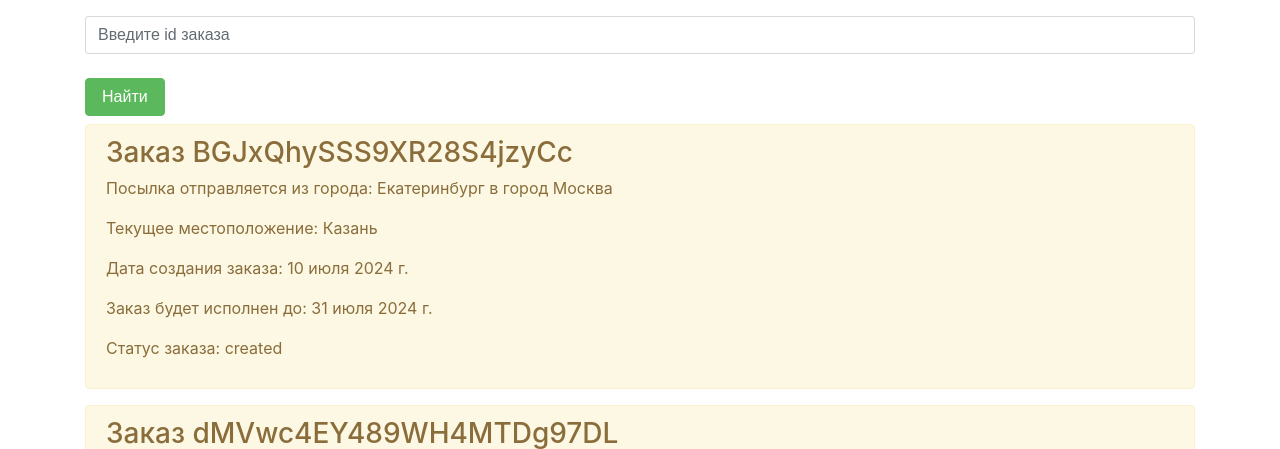
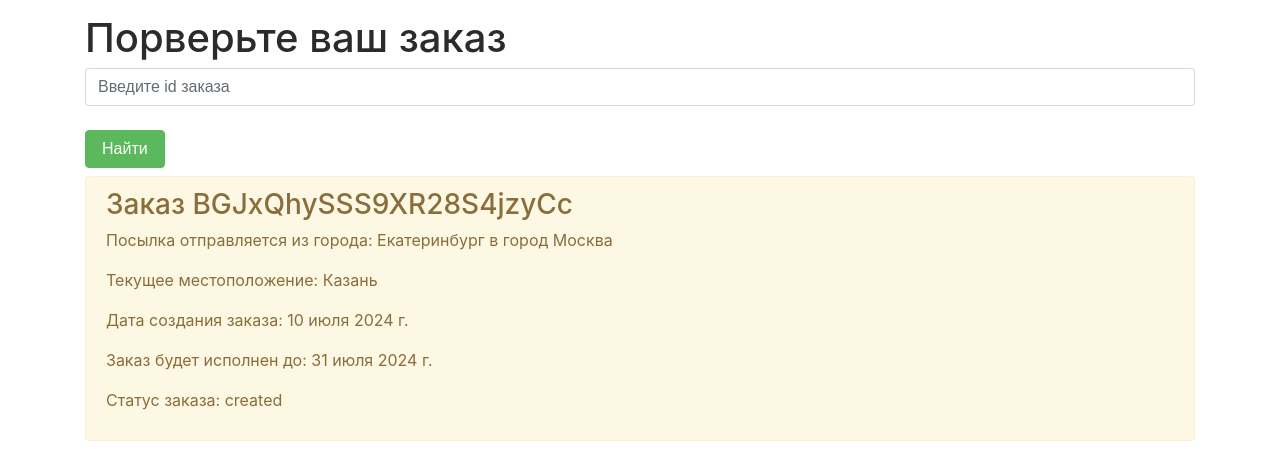
Before and after one commit to yatim-dev/logistic_site, a Django app: template templates/main/home.html in a window 1280 px wide. Shown: the part 56-505 px from the top of the page. Run offline with Django 5.2, Linux system fonts and the light colour scheme; the template is opened without the code that fills it: values that come from a table or form of the project are taken from there, others are empty; data comes from the database, SQL or seed files in the repository.

Commit message:
Добавлена надпись на страницу

```diff
--- a/templates/main/home.html
+++ b/templates/main/home.html
@@ -5,6 +5,7 @@ HOME
 {% endblock %}
 
 {% block content %}
+    <h1>Порверьте ваш заказ</h1>
     <form method="post">
         {% csrf_token %}
         {{ form.string }}<br>
```
